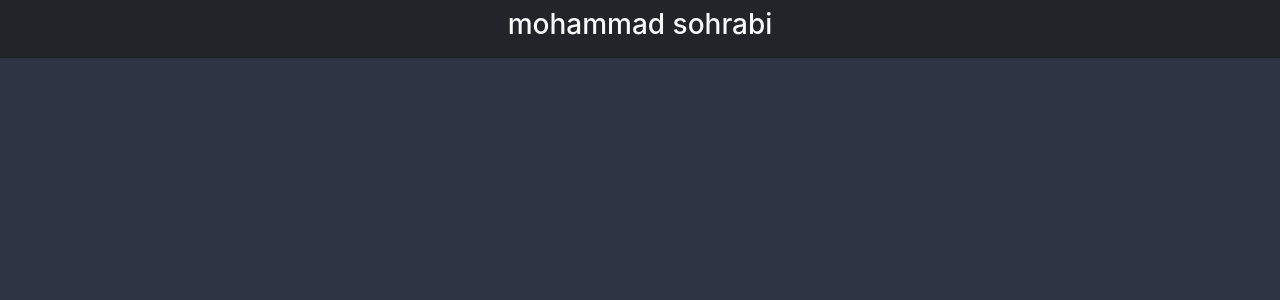
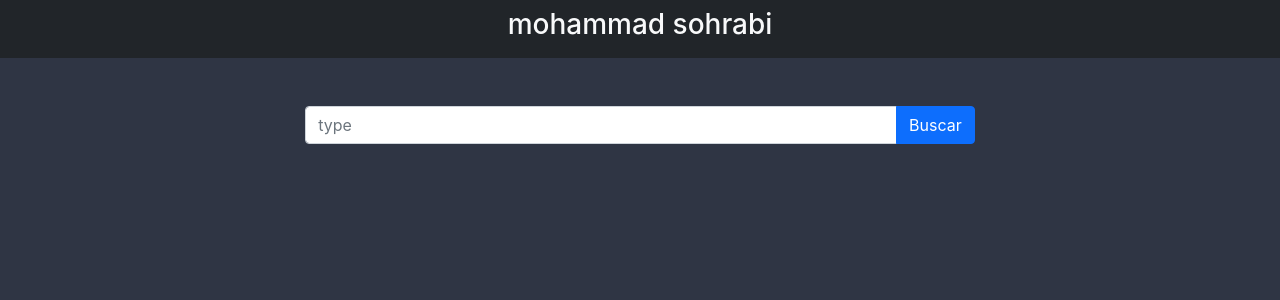
Before and after one commit to mohammadsohrabi2021/Weather-App, a React (Create React App) app: page / in a window 1280 px wide. Shown: the top 300 px of the page. Built offline with nearby package versions, Linux system fonts and the light colour scheme.

Commit message:
get data weather app

```diff
--- a/package.json
+++ b/package.json
@@ -7,6 +7,7 @@
     "@testing-library/jest-dom": "^5.14.1",
     "@testing-library/react": "^13.0.0",
     "@testing-library/user-event": "^13.2.1",
+    "axios": "^1.1.3",
     "react": "^18.2.0",
     "react-dom": "^18.2.0",
     "react-scripts": "5.0.1",
--- a/src/App.js
+++ b/src/App.js
@@ -1,11 +1,13 @@
 
 import './assets/css/App.css';
 import NavBar from './components/NavBar/NavBar';
+import WeatherPanel from './components/Weather/WeatherPanel';
 
 function App() {
   return (
     <div className='App'>
       <NavBar/>
+      <WeatherPanel/>
     </div>
   );
 }
--- a/src/assets/css/App.css
+++ b/src/assets/css/App.css
@@ -5,3 +5,6 @@ body{
   text-align: center;
 
 }
+.input-group{
+  width: 60%;
+}
--- a/src/components/Form/Form.jsx
+++ b/src/components/Form/Form.jsx
@@ -1,9 +1,22 @@
-import React from 'react';
+import React, { useState } from 'react';
 
-const Form = () => {
+const Form = ({newLocation}) => {
+    const [city, setCity] = useState('');
+
+    const onSubmit = e => {
+        e.preventDefault();
+        console.log({ city });
+        if (city === '' || !city) return;
+        newLocation(city)
+    }
     return (
-        <div>
-
+        <div className='container'>
+            <form onSubmit={onSubmit}>
+                <div className='input-group mb-3 mx-auto'>
+                    <input type="text" className='form-control' placeholder='type' onChange={e => setCity(e.target.value)} />
+                    <button className='btn btn-primary input-group-text' type='submit'>Buscar</button>
+                </div>
+            </form>
         </div>
     );
 };
--- /dev/null
+++ b/src/components/Weather/WeatherPanel.jsx
@@ -0,0 +1,56 @@
+import React, { useState } from 'react';
+import Form from '../Form/Form';
+
+function WeatherPanel(props) {
+    let urlWeather = 'https://api.openweathermap.org/data/2.5/weather?appid=39581fb308bc3c2afd417eb797c18791&lang=fa';
+    let cityUrl = '&q=';
+    let urlForecast = 'https://api.openweathermap.org/data/2.5/forecast?appid=39581fb308bc3c2afd417eb797c18791&lang=fa';
+    const [weather, setWeather] = useState([])
+    const [forecast, setForecast] = useState([])
+    const [loding, setLoding] = useState(false)
+    const [show, setShow] = useState(false)
+    const [location, setLocation] = useState('')
+
+    const getLocation = async (loc) => {
+        setLoding(true);
+        setLocation(loc);
+        // weather
+        urlWeather = urlWeather + cityUrl + loc;
+        await fetch(urlWeather).then(response => {
+            if (!response.ok) throw { response }
+            return response.json()
+        }).then(weatherData => {
+            setWeather(weatherData)
+            console.log(weatherData);
+        }).catch(error => {
+            console.error();
+            setLoding(false)
+            setShow(false)
+        })
+        // Forecast
+        urlForecast = urlForecast + cityUrl + loc;
+        await fetch(urlForecast).then(response => {
+            if (!response.ok) throw { response }
+            return response.json()
+        }).then(forecastData => {
+            setForecast(forecastData)
+            console.log(forecastData);
+            setLoding(false)
+            setShow(true)
+        }).catch(error => {
+            console.error();
+            setLoding(false)
+            setShow(false)
+        })
+    }
+
+    return (
+        <div>
+             <Form
+                  newLocation ={getLocation}
+             />
+        </div>
+    );
+}
+
+export default WeatherPanel;
```
Also changed, not shown: 1 other file (tests, documents, lock files or other folders).
